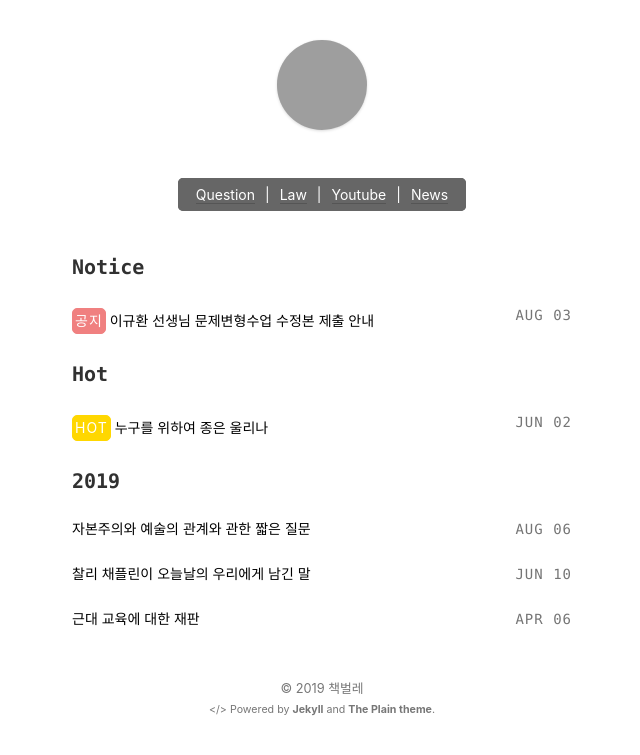
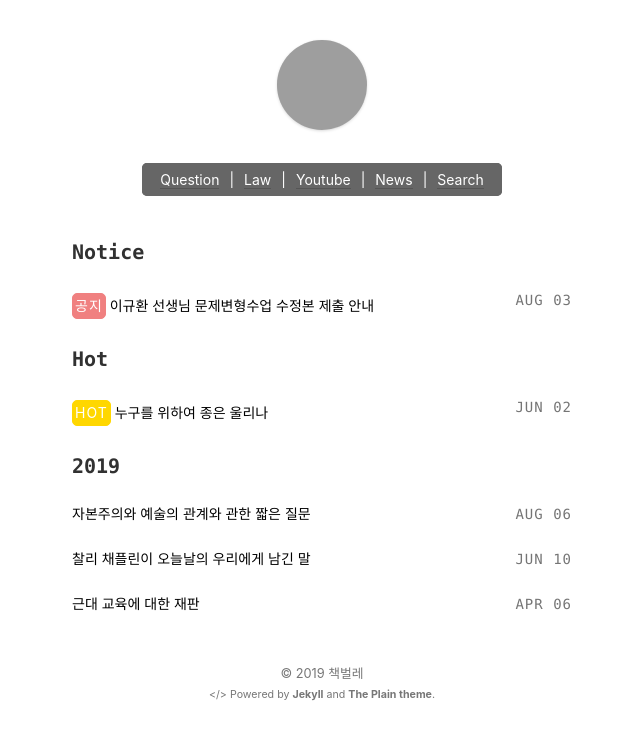
Before and after one commit to stevenoh0908/stevenoh0908.github.io, a Jekyll site: the page built from index.html, in a window 1280 px wide, cut to the strip 0-755 px from the top of the page. Shown: the whole strip, without its empty margins (318-958 px from the left). Built offline with Jekyll 4.4.1, drawn with Linux system fonts in a browser that asks for light colours; comment, search, counter and statistics services are not loaded; grey boxes are pictures that could not be loaded.

Commit message:
Update index.html

```diff
--- a/index.html
+++ b/index.html
@@ -1,13 +1,9 @@
 ---
 layout: default
 ---
-<section>
-	<script async src="https://cse.google.com/cse.js?cx=007122584775812673353:hvwufbtupmo"></script>
-	<div class="gcse-search"></div>
-</section>
 
 <section>
-	<center><span style="border: 3px solid #666666; background-color: #666666; color: white; border-radius: 5px; padding: 5px;"><a style="text-decoration: none; color:white; margin: 10px;" href="/question">Question</a>|<a style="text-decoration: none; color: white; margin: 10px;" href="/law">Law</a>|<a style="text-decoration: none; color:white; margin: 10px;" href="/youtube">Youtube</a>|<a style="text-decoration: none; color: white; margin: 10px;" href="/news">News</a></span></center>
+	<center><span style="border: 3px solid #666666; background-color: #666666; color: white; border-radius: 5px; padding: 5px;"><a style="text-decoration: none; color:white; margin: 10px;" href="/question">Question</a>|<a style="text-decoration: none; color: white; margin: 10px;" href="/law">Law</a>|<a style="text-decoration: none; color:white; margin: 10px;" href="/youtube">Youtube</a>|<a style="text-decoration: none; color: white; margin: 10px;" href="/news">News</a>|<a style="text-decoration: none; color: white; margin: 10px;" href="/search">Search</a></span></center>
 </section>
 <section>
 	{% for post in site.posts %}
```
